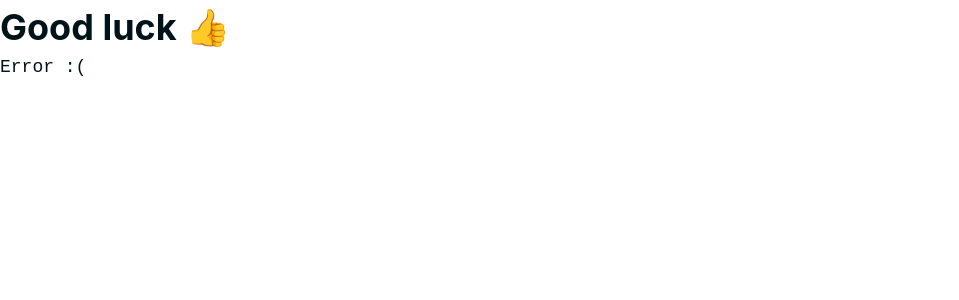
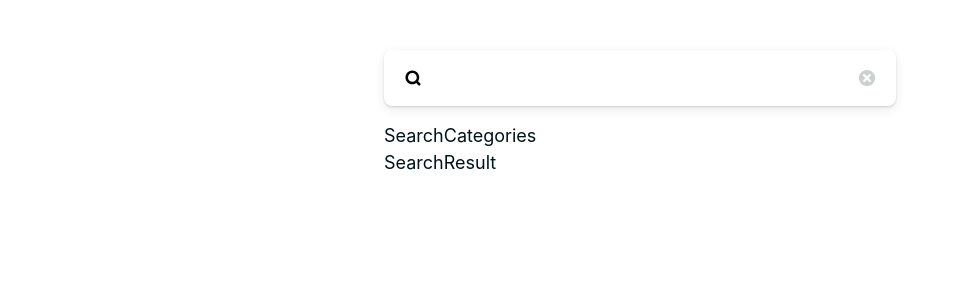
Before and after one commit to Ihor93/frontend-assignment, a React (Create React App) app: page / in a window 1280 px wide. Shown: the top 300 px of the page, without its empty margins (0-959 px from the left). Built offline with nearby package versions, Linux system fonts and the light colour scheme; no server answers.

Commit message:
Added react types  and styled SearchInput and SearchContainer components

```diff
--- a/package.json
+++ b/package.json
@@ -32,6 +32,7 @@
     ]
   },
   "devDependencies": {
+    "@types/react": "^16.9.2",
     "typescript": "^3.6.2"
   }
 }
--- a/src/App.js
+++ b/src/App.js
@@ -1,6 +1,7 @@
 import React from "react";
 import { gql } from "apollo-boost";
 import { Query } from "react-apollo";
+import {SearchContainer} from './components/SearchContainer/SearchContainer.component';
 
 const GET_SEARCH_RESULTS = gql`
   query getSearchResults {
@@ -15,22 +16,8 @@ const GET_SEARCH_RESULTS = gql`
 `;
 
 const App = () => (
-  <div>
-    <h1>
-      Good luck{" "}
-      <span aria-label="Thumbs up" role="img">
-        👍
-      </span>
-    </h1>
-    <pre style={{ whiteSpace: "pre-wrap" }}>
-      <Query query={GET_SEARCH_RESULTS}>
-        {({ loading, error, data }) => {
-          if (loading) return <p>Loading...</p>;
-          if (error) return <p>Error :(</p>;
-          return JSON.stringify(data);
-        }}
-      </Query>
-    </pre>
+  <div className="app-container">
+    <SearchContainer/>
   </div>
 );
 
--- /dev/null
+++ b/src/assets/svg/clear.tsx
@@ -0,0 +1,13 @@
+import React from "react";
+
+export default function () {
+    return (
+        <svg width="32px" height="32px" viewBox="0 0 32 32" version="1.1" className="clear-svg">
+            <g stroke="none" strokeWidth="1" fill="none" fillRule="evenodd">
+                <path
+                    d="M21.9067049,19.3298571 C22.6259342,20.0550714 22.6259342,21.2306429 21.9067049,21.9558571 C21.5466298,22.3189286 21.0760458,22.5 20.6045408,22.5 C20.1330358,22.5 19.6615308,22.3189286 19.3023767,21.9558571 L16,18.626 L12.6976233,21.9558571 C12.3375483,22.3189286 11.8669642,22.5 11.3954592,22.5 C10.9239542,22.5 10.4524493,22.3189286 10.0932951,21.9558571 C9.37406581,21.2306429 9.37406581,20.0550714 10.0932951,19.3298571 L13.3956717,16 L10.0932951,12.6701429 C9.37406581,11.9449286 9.37406581,10.7693571 10.0932951,10.0441429 C10.8125244,9.31892857 11.9783941,9.31892857 12.6976233,10.0441429 L16,13.374 L19.3023767,10.0441429 C20.0216059,9.31892857 21.1874756,9.31892857 21.9067049,10.0441429 C22.6259342,10.7693571 22.6259342,11.9449286 21.9067049,12.6701429 L18.6043283,16 L21.9067049,19.3298571 Z M27.6780363,10.3951429 C25.1961889,5.46535714 20.5980944,3 16,3 C11.4019056,3 6.80381114,5.46535714 4.32196366,10.3951429 C2.55934545,13.8967857 2.55934545,18.1032143 4.32196366,21.6057857 C6.80381114,26.5355714 11.4019056,29 16,29 C20.5980944,29 25.1961889,26.5346429 27.6780363,21.6048571 C29.4406546,18.1032143 29.4406546,13.8967857 27.6780363,10.3951429 L27.6780363,10.3951429 Z"
+                    fill="#CCD0D1"/>
+            </g>
+        </svg>
+    )
+}
--- /dev/null
+++ b/src/assets/svg/search.tsx
@@ -0,0 +1,13 @@
+import React from "react";
+
+export default function () {
+    return (
+        <svg width="32px" height="32px" viewBox="0 0 32 32" version="1.1" className="search-svg">
+            <g stroke="none" strokeWidth="1" fill="none" fillRule="evenodd">
+                <path
+                    d="M24.0636237,21.2351965 L27.4142136,24.5857864 C28.1952621,25.366835 28.1952621,26.633165 27.4142136,27.4142136 C26.633165,28.1952621 25.366835,28.1952621 24.5857864,27.4142136 L21.2351965,24.0636237 C19.4631372,25.2849471 17.3151443,26 15,26 C8.9244305,26 4,21.0755695 4,15 C4,8.9244305 8.9244305,4 15,4 C21.0755695,4 26,8.9244305 26,15 C26,17.3151443 25.2849471,19.4631372 24.0636237,21.2351965 Z M22,15 C22,11.1335695 18.8664305,8 15,8 C11.1335695,8 8,11.1335695 8,15 C8,18.8664305 11.1335695,22 15,22 C18.8664305,22 22,18.8664305 22,15 Z"
+                    fill="#000000"/>
+            </g>
+        </svg>
+    )
+}
--- a/src/components/SearchContainer/SearchContainer.component.tsx
+++ b/src/components/SearchContainer/SearchContainer.component.tsx
@@ -1,9 +1,15 @@
 import React from "react";
+import {SearchInput} from "../SearchInput/SearchInput.component";
+import {SearchCategories} from "../SearchCategory/SearchCategories.component";
+import {SearchResult} from "../SearchResult/SearchResult.component";
+import "./styles.css"
 
 export function SearchContainer() {
     return (
-        <div>
-            SearchContainer
+        <div className="search-container">
+            <SearchInput/>
+            <SearchCategories/>
+            <SearchResult/>
         </div>
     );
 }
--- /dev/null
+++ b/src/components/SearchContainer/styles.css
@@ -0,0 +1,6 @@
+.search-container {
+	max-width: 512px;
+	width: 100%;
+	margin: 0 auto;
+	padding-top: 50px;
+}
--- a/src/components/SearchInput/SearchInput.component.tsx
+++ b/src/components/SearchInput/SearchInput.component.tsx
@@ -1,10 +1,15 @@
 import React from "react";
+import Clear from "../../assets/svg/clear"
+import Search from "../../assets/svg/search"
+import "./styles.css"
 
 export class SearchInput extends React.Component {
     render() {
         return (
-            <div>
-                SearchInput
+            <div className="search-input-container">
+                <Search/>
+                <input type="text" className="search-input"/>
+                <Clear/>
             </div>
         );
     }
--- /dev/null
+++ b/src/components/SearchInput/styles.css
@@ -0,0 +1,34 @@
+.search-input-container {
+	position: relative;
+	margin-bottom: 16px;
+}
+
+.search-input-container .search-input {
+	width: 100%;
+	box-shadow: 0 4px 12px rgba(0, 19, 25, 0.08), 0 1px 2px rgba(0, 19, 25, 0.16);
+	border-radius: 8px;
+	height: 56px;
+	padding: 0 70px;
+	font-size: 18px;
+	line-height: 24px;
+	color: #001319;
+}
+
+.search-input-container .clear-svg,
+.search-input-container .search-svg {
+	position: absolute;
+	z-index: 1;
+	left: 19px;
+	top: 0;
+	bottom: 0;
+	right: 0;
+	margin: auto 0;
+	cursor: pointer;
+	height: 20px;
+	width: 20px;
+}
+
+.search-input-container .clear-svg {
+	left: auto;
+	right: 19px;
+}
```
